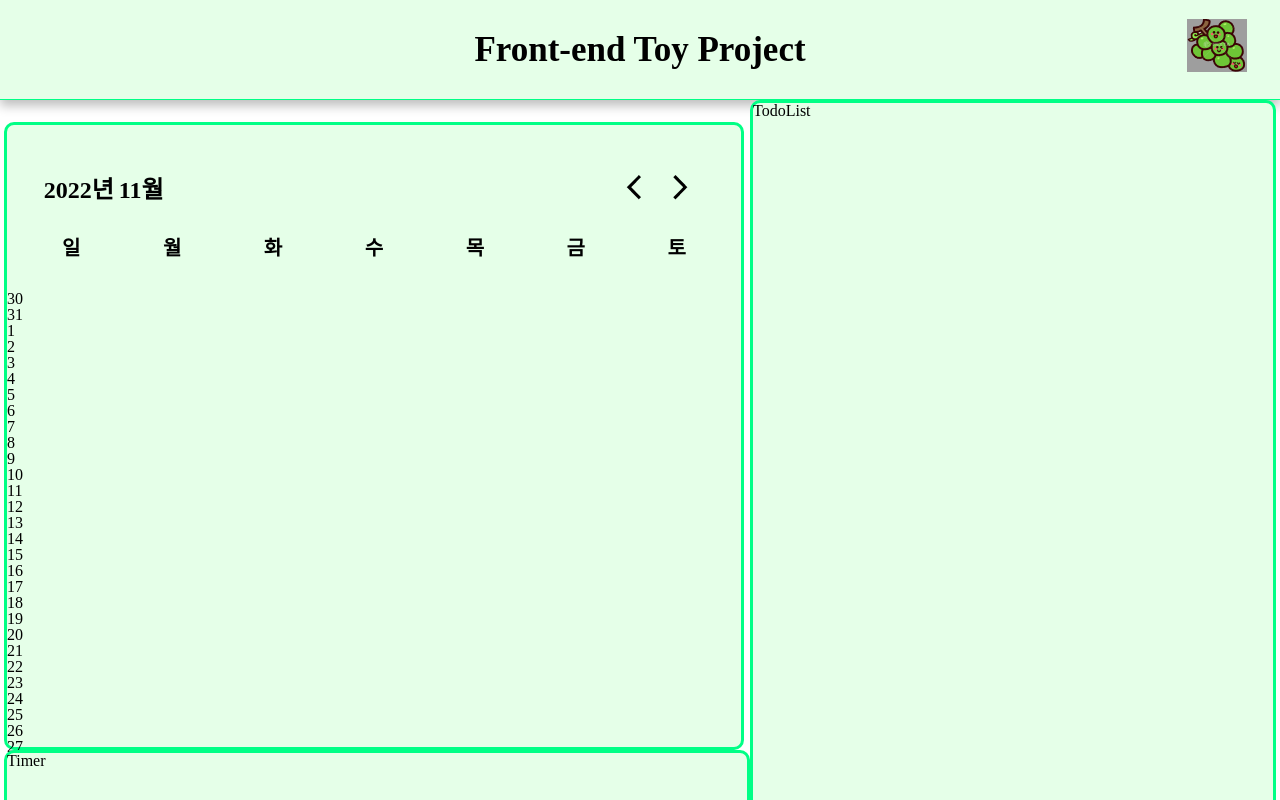
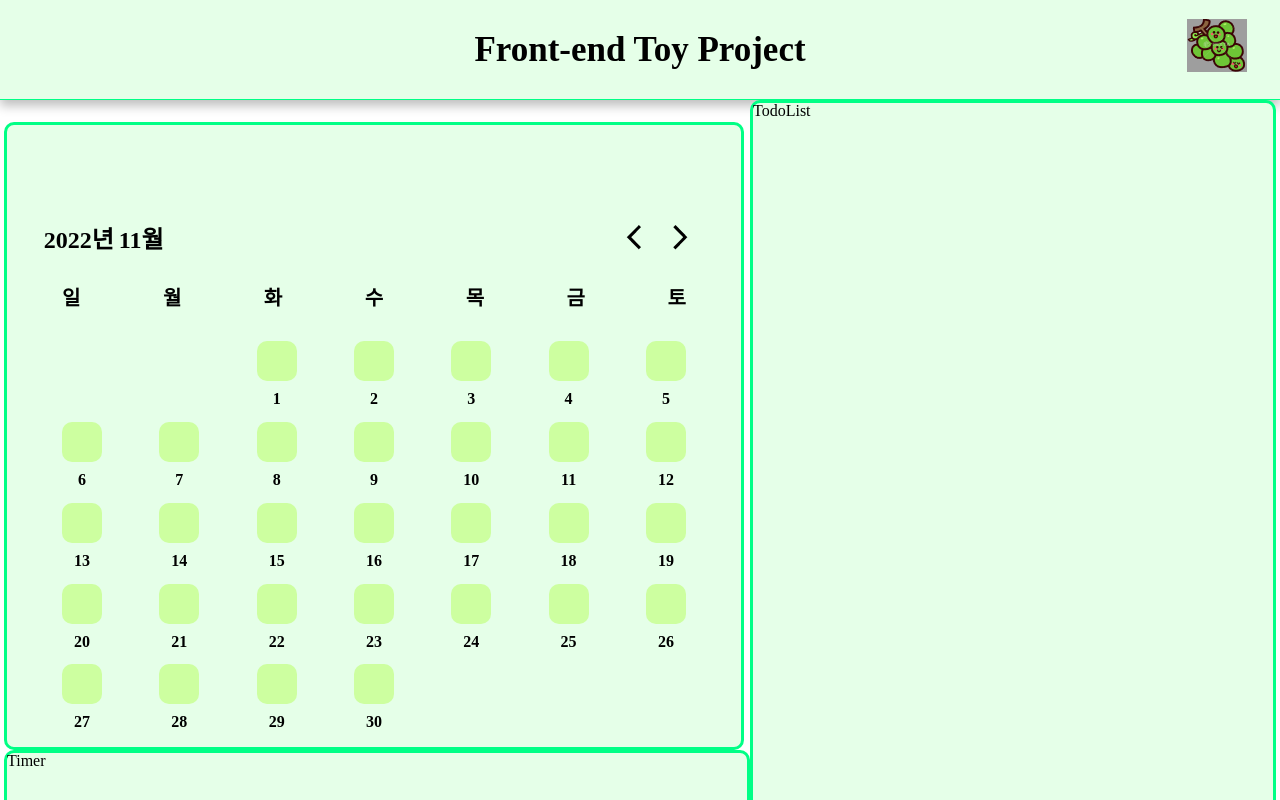
Before and after one commit to TecHERE/frontend-repo, a React (Vite) app: page / in a window 1280 px wide. Shown: the top 800 px of the page. Built offline with nearby package versions, Linux system fonts and the light colour scheme; grey boxes are pictures that could not be loaded.

Commit message:
feat : 캘린더 UI 구현

```diff
--- a/src/components/Calender/index.tsx
+++ b/src/components/Calender/index.tsx
@@ -9,8 +9,8 @@ const RenderHeader = ({ currentMonth, prevMonth, nextMonth }: any) => {
     <div className="header">
       <div className="header_left">
         <span className="header_left_text">
-          <span className="text year"> {format(currentMonth, 'yyyy')}년</span>
-          <span className="text month">{format(currentMonth, 'M')}월</span>
+          <span className=" year"> {format(currentMonth, 'yyyy')}년</span>
+          <span className=" month">{format(currentMonth, 'M')}월</span>
         </span>
       </div>
       <div className="header_right">
@@ -37,7 +37,7 @@ const RenderDays = () => {
     );
   }
 
-  return <div className="days row">{days}</div>;
+  return <div className="days">{days}</div>;
 };
 
 const RenderCells = ({ currentMonth, selectedDate, onDateClick }: any) => {
@@ -56,6 +56,7 @@ const RenderCells = ({ currentMonth, selectedDate, onDateClick }: any) => {
       formattedDate = format(day, 'd');
       const cloneDay: any = day;
       days.push(
+        <div>
           <div
             className={`col cell ${
               !isSameMonth(day, monthStart)
@@ -68,16 +69,20 @@ const RenderCells = ({ currentMonth, selectedDate, onDateClick }: any) => {
             }`}
             key={day}
             onClick={() => onDateClick(cloneDay)}
-        >
-          <span
-            className={
-              format(currentMonth, 'M') !== format(day, 'M')
+          ></div>
+          <div
+            className={`
+            ${
+              !isSameMonth(day, monthStart)
+                ? 'disabled'
+                : format(currentMonth, 'M') !== format(day, 'M')
                 ? 'text not-valid'
-                : ''
+                : 'text'
             }
+            `}
           >
             {formattedDate}
-          </span>
+          </div>
         </div>,
       );
       day = addDays(day, 1);
--- a/src/components/Calender/style.scss
+++ b/src/components/Calender/style.scss
@@ -12,7 +12,7 @@
   margin: 0 auto;
   display: flex;
   justify-content: space-between;
-  margin-top: 50px;
+  margin-top: 100px;
 }
 
 .header_left_text {
@@ -51,5 +51,48 @@
   align-items: center;
   text-align: center;
 
+  color: rgba(0, 0, 0, 1);
+}
+
+.body {
+  height: 13%;
+}
+
+.row {
+  width: 85%;
+  height: 100%;
+  margin: 0 auto;
+  display: flex;
+  justify-content: space-between;
+
+  border-radius: 10px;
+}
+
+.cell {
+  display: flex;
+  justify-content: center;
+  align-items: center;
+  width: 40px;
+  height: 40px;
+
+  background-color: #cdffa0;
+  border-radius: 10px;
+}
+
+.text {
+  font-family: 'Abel';
+  font-style: normal;
+  font-weight: bold;
+  font-size: 16px;
+  line-height: 20px;
+  display: flex;
+  align-items: center;
+  justify-content: center;
   color: #000000;
+
+  padding: 8px;
 }
+
+.disabled {
+  opacity: 0;
+}
```
Lines whose indentation alone changed are shown as unchanged.
